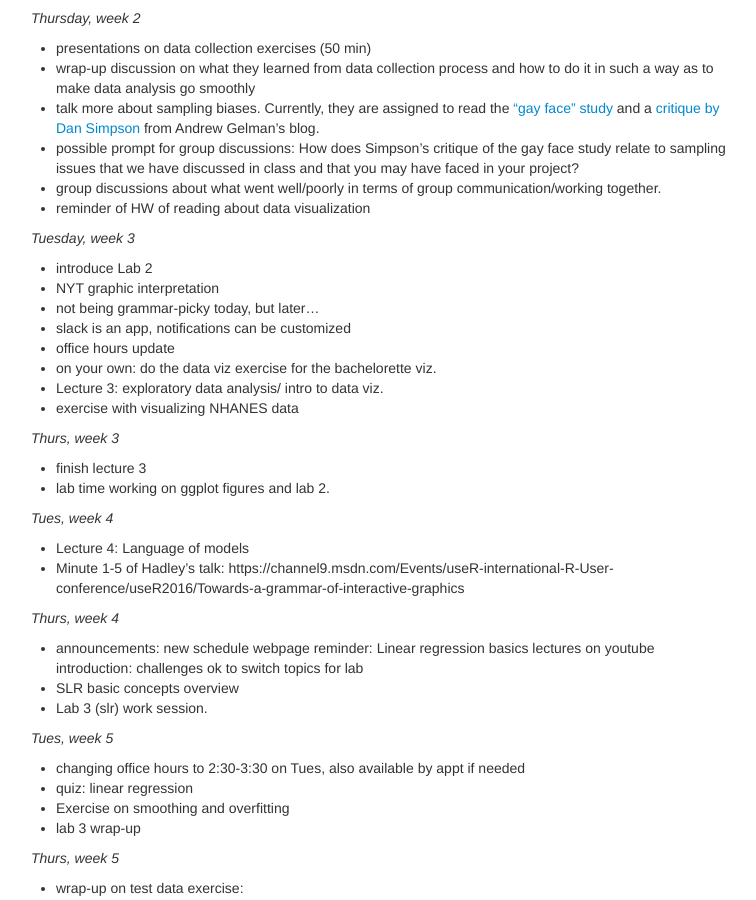
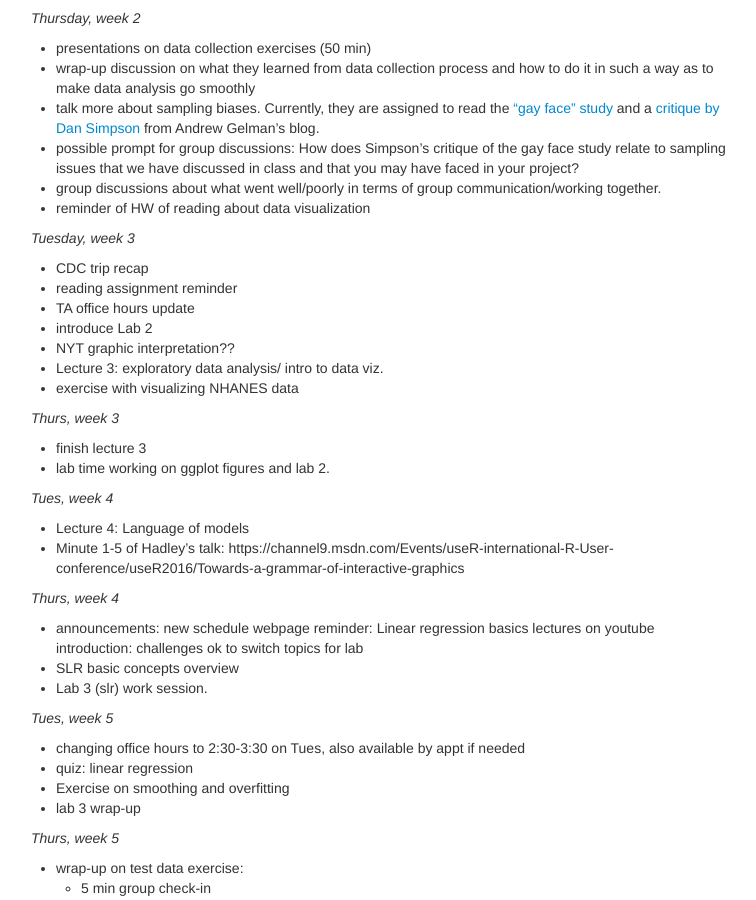
Before and after one commit to nickreich/data-stories, a Jekyll site: the page built from pages/instructor-schedule.md, in a window 1280 px wide and 900 px high, scrolled down 1495 px. Shown: the whole window, without its empty margins (259-1015 px from the left). Built offline with Jekyll 4.4.1, drawn with Linux system fonts in a browser that asks for light colours.

Commit message:
updates for the week.

```diff
--- a/pages/instructor-schedule.md
+++ b/pages/instructor-schedule.md
@@ -92,12 +92,11 @@
 
 _Tuesday, week 3_
 
+ - CDC trip recap
+ - reading assignment reminder
+ - TA office hours update
  - introduce Lab 2
- - NYT graphic interpretation
- - not being grammar-picky today, but later...
- - slack is an app, notifications can be customized
- - office hours update
- - on your own: do the data viz exercise for the bachelorette viz.
+ - NYT graphic interpretation??
  - Lecture 3: exploratory data analysis/ intro to data viz.
  - exercise with visualizing NHANES data
 
```
Also changed, not shown: pages/schedule.md (+2 -1 lines), 3 other files.
